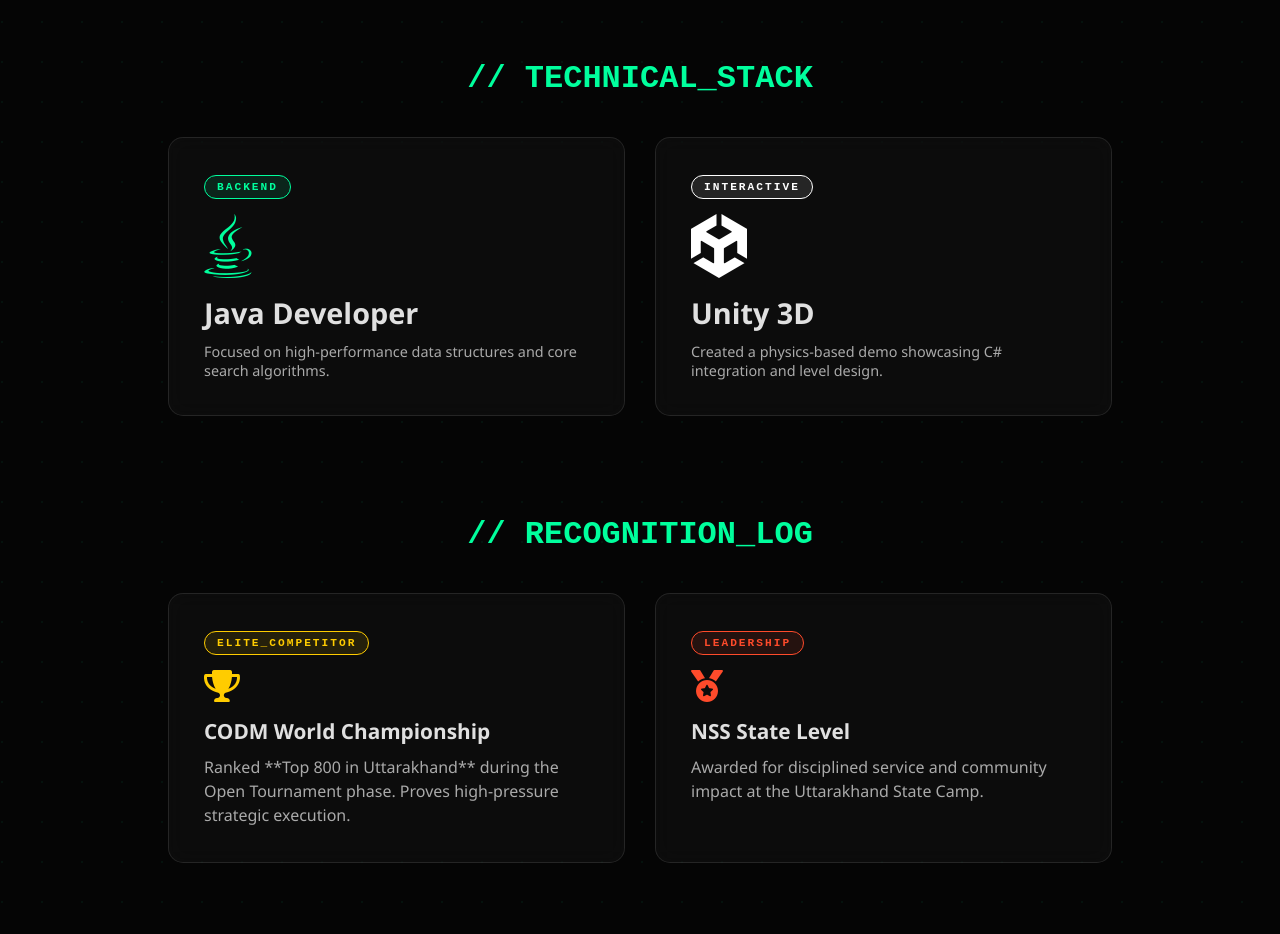
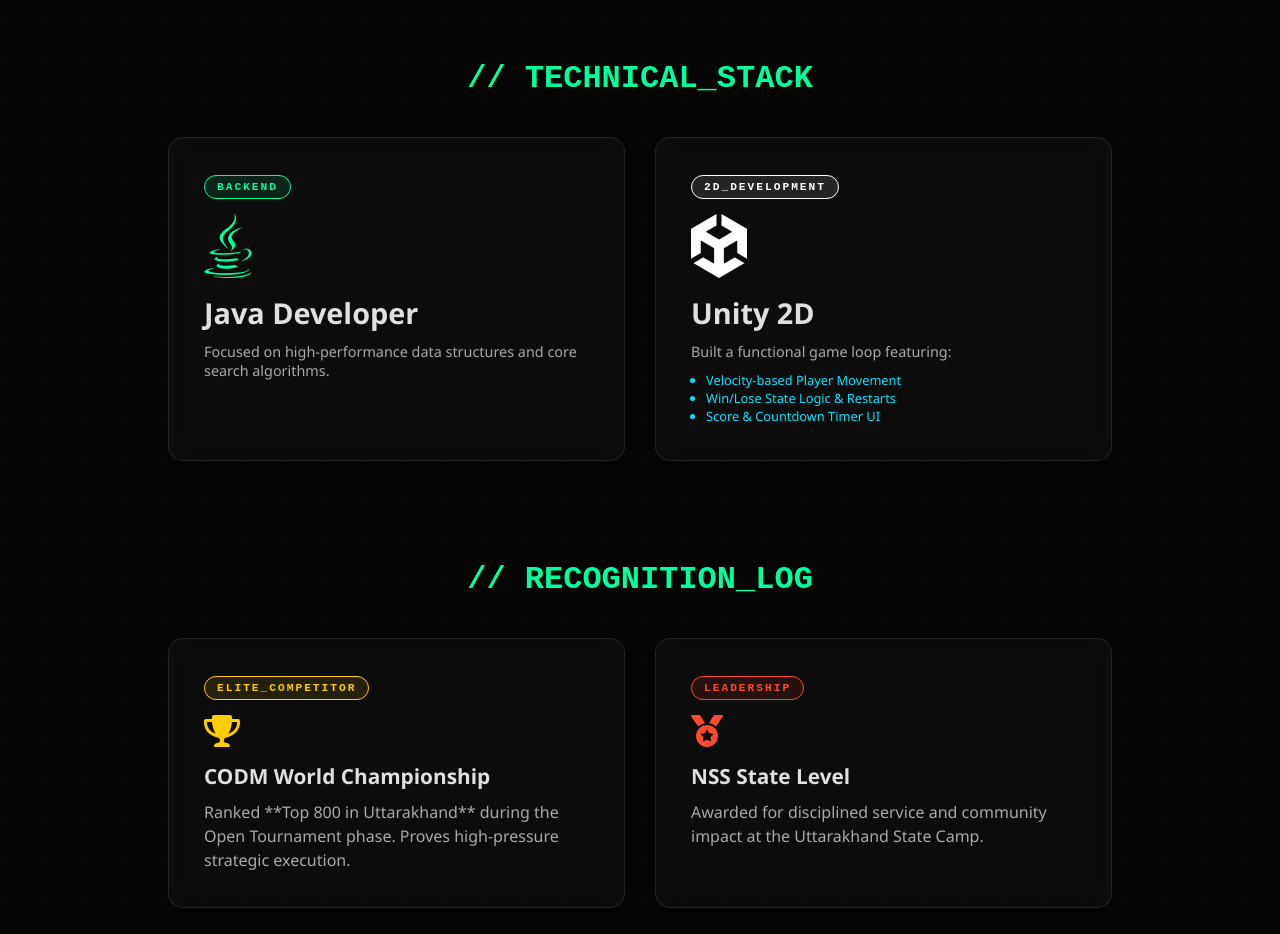
Before and after one commit to gargnikunj991-ux/real, a plain HTML site: page index.html in a window 1280 px wide. Shown: the part 820-1754 px from the top of the page. Drawn offline with Linux system fonts and the light colour scheme.

Commit message:
Revise Unity card for 2D development details
Updated Unity card to reflect 2D development focus with game loop features.

```diff
--- a/index.html
+++ b/index.html
@@ -151,13 +151,19 @@
             <h3 style="font-size: 1.8rem;">Java Developer</h3>
             <p style="color: #aaa; font-size: 0.9rem; margin-top: 10px;">Focused on high-performance data structures and core search algorithms.</p>
         </div>
-
-        <div class="glass-card unity-card">
-            <div class="badge badge-unity">INTERACTIVE</div>
+<div class="glass-card unity-card">
+            <div class="badge badge-unity">2D_DEVELOPMENT</div>
             <br>
             <i class="fab fa-unity fa-4x" style="color: #fff; margin-bottom: 15px;"></i>
-            <h3 style="font-size: 1.8rem;">Unity 3D</h3>
-            <p style="color: #aaa; font-size: 0.9rem; margin-top: 10px;">Created a physics-based demo showcasing C# integration and level design.</p>
+            <h3 style="font-size: 1.8rem;">Unity 2D</h3>
+            <p style="color: #aaa; font-size: 0.9rem; margin-top: 10px;">
+                Built a functional game loop featuring:
+                <ul style="color: var(--neon-blue); font-size: 0.8rem; text-align: left; margin-top: 10px; padding-left: 15px;">
+                    <li>Velocity-based Player Movement</li>
+                    <li>Win/Lose State Logic & Restarts</li>
+                    <li>Score & Countdown Timer UI</li>
+                </ul>
+            </p>
         </div>
     </div>
 
```
